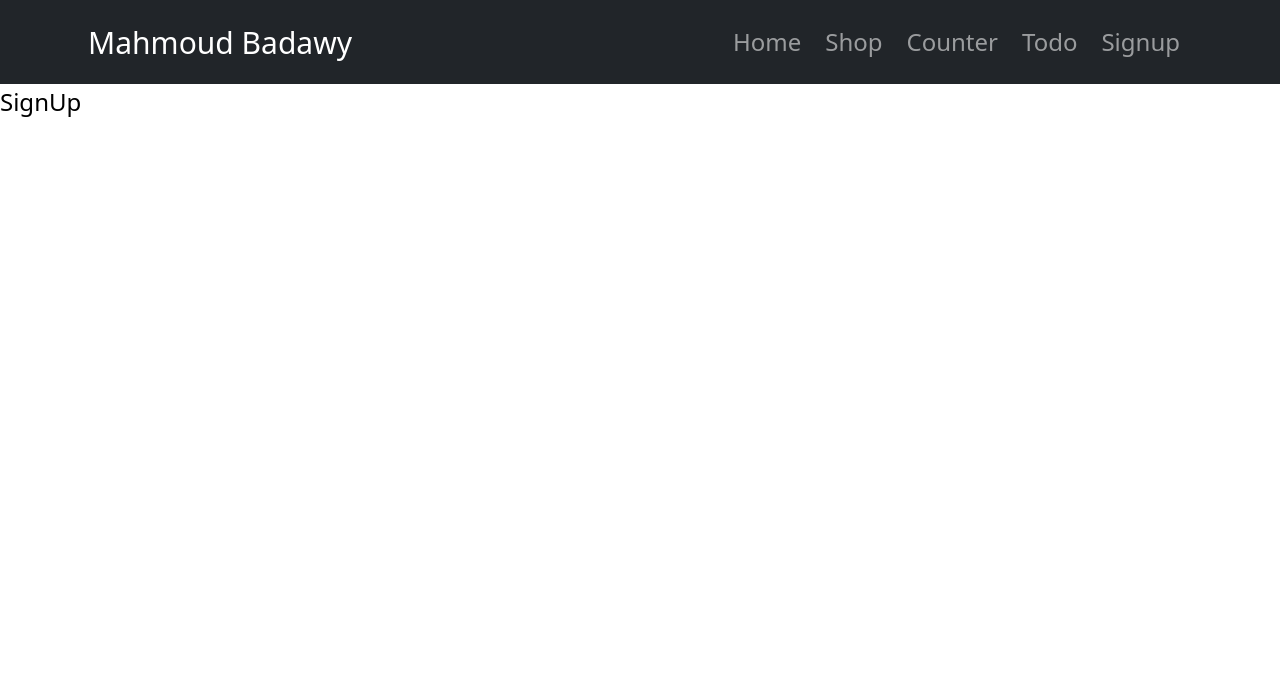
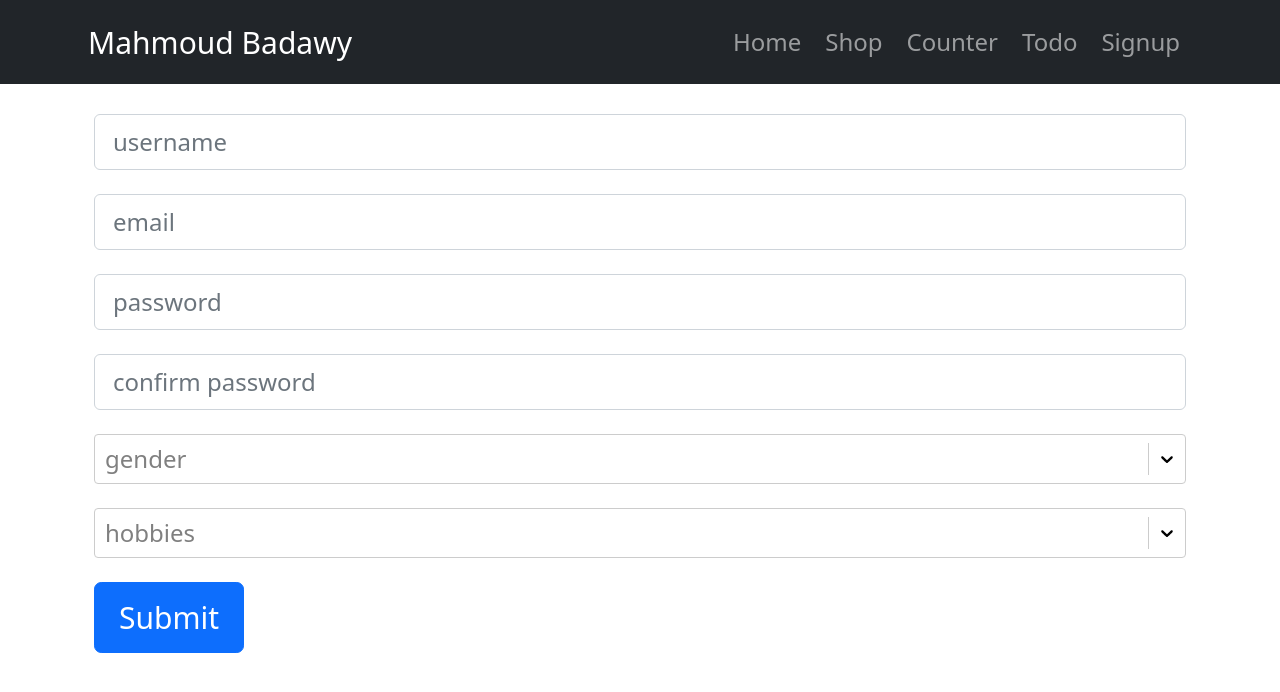
Before and after one commit to MahmoudBadawy4199/ReactPortofolio, a React (Create React App) app: page /register in a window 1280 px wide. Shown: the top 692 px of the page. Built offline with nearby package versions, Linux system fonts and the light colour scheme.

Commit message:
registeration form + simple validation

```diff
--- a/package.json
+++ b/package.json
@@ -11,9 +11,11 @@
     "react": "^18.2.0",
     "react-bootstrap": "^2.4.0",
     "react-dom": "^18.2.0",
+    "react-hook-form": "^7.33.1",
     "react-redux": "^8.0.2",
     "react-router-dom": "^6.3.0",
     "react-scripts": "5.0.1",
+    "react-select": "^5.4.0",
     "redux": "^4.2.0",
     "web-vitals": "^2.1.4"
   },
--- a/src/pages/signup/index.jsx
+++ b/src/pages/signup/index.jsx
@@ -1,9 +1,161 @@
-import React from 'react'
+import { useForm, Controller } from "react-hook-form";
+import ReactSelect from "react-select";
 
 const SignUp = () => {
-  return (
-    <div>SignUp</div>
-  )
+
+    const { register, handleSubmit, watch, control, formState: { errors } } = useForm();
+    const onSubmit = (data) => {
+        console.log('data', data);
+    }
+    const genderOptions = [
+        { value: 0, label: 'Male' },
+        { value: 1, label: 'Female' },
+    ]
+    const hobbiesOptions = [
+        { value: 0, label: 'Reading' },
+        { value: 1, label: 'Swimming' },
+        { value: 2, label: 'Coding' },
+        { value: 3, label: 'Gaming' }
+
+    ]
+
+    console.log(errors);
+
+    return (
+        <div className="container  px-3 py-1">
+
+            {/* FORM START */}
+            <form onSubmit={handleSubmit(onSubmit)}>
+                {/* USER NAME INPUT START */}
+                <div className="username-wrapper my-3">
+                    <input name="username" placeholder="username" className="form-control" type="text" {...register("username", { required: true, maxLength: 20 })} />
+                    {
+                        (errors.username && errors.username.type === 'required')
+                        &&
+                        <p className="text-danger">Please enter your username</p>
+                    }
+                    {
+                        (errors.username && errors.username.type === 'maxLength')
+                        &&
+                        <p className="text-danger">Username must be less than 20 chars</p>
+                    }
+                </div>
+                {/* USER NAME INPUT END */}
+
+
+
+
+                {/* EMAIL INPUT START */}
+                <div className="email-wrapper my-3">
+                    <input name="email" placeholder="email" className="form-control" type="text" {...register("email", {
+                        required: true,
+                        pattern: /^(([^<>()[\]\.,;:\s@\"]+(\.[^<>()[\]\.,;:\s@\"]+)*)|(\".+\"))@(([^<>()[\]\.,;:\s@\"]+\.)+[^<>()[\]\.,;:\s@\"]{2,})$/i
+                    })}
+                    />
+
+                    {
+                        (errors.email && errors.email.type === 'required')
+                        &&
+                        <p className="text-danger">Please enter your email</p>
+                    }
+                    {
+                        (errors.email && errors.email.type === 'pattern')
+                        &&
+                        <p className="text-danger">Please enter a valid email: example@gmail.com </p>
+                    }
+                </div>
+                {/* EMAIL INPUT END */}
+
+                {/* PASSWORD INPUT START */}
+                <div className="password-wrapper my-3">
+                    <input name="password" placeholder="password" className="form-control" type="password" {...register("password", { required: true })} />
+                    {
+                        (errors.password && errors.password.type === 'required')
+                        &&
+                        <p className="text-danger">Please enter your password</p>
+                    }
+                </div>
+                {/* PASSWORD INPUT END */}
+
+
+
+                {/* CONFIRM_PASSWORD INPUT START */}
+                <div className="confirmpassword-wrapper my-3">
+                    <input name="confirmpassword" placeholder="confirm password" className="form-control" type="password" {...register("confirmpassword", {
+                        required: true,
+                        validate: (val) => {
+                            if (watch('password') !== val) {
+                                return "Your passwords do no match";
+                            }
+                        }
+                    })} />
+
+                    {
+                        (errors.confirmpassword && errors.confirmpassword.type === 'required')
+                        &&
+                        <p className="text-danger">Please confirm your password</p>
+                    }
+                    {
+                        (errors.confirmpassword && errors.confirmpassword.type === 'validate')
+                        &&
+                        <p className="text-danger">Password doesnt match</p>
+                    }
+                </div>
+                {/* CONFIRM_PASSWORD INPUT END */}
+
+
+                {/* GENDER INPUT START */}
+                <div className="gender-wrapper my-3">
+
+                    <Controller
+                        name="gender"
+                        control={control}
+                        rules={{ required: true }}
+                        render={({ field }) => <ReactSelect
+                            {...field}
+                            options={genderOptions}
+                            placeholder='gender'
+                        />}
+                    />
+
+                    {
+                        (errors.gender && errors.gender.type === 'required')
+                        &&
+                        <p className="text-danger">required</p>
+                    }
+                </div>
+                {/* GENDER INPUT END */}
+
+                {/* HOBBIES INPUT START */}
+                <div className="hobbies-wrapper my-3">
+
+                    <Controller
+                        name="hobbies"
+                        control={control}
+                        rules={{ required: true }}
+                        render={({ field }) => <ReactSelect
+                            {...field}
+                            options={hobbiesOptions}
+                            placeholder='hobbies'
+                            isMulti
+                            isSearchable
+                        />}
+                    />
+
+                    {
+                        (errors.hobbies && errors.hobbies.type === 'required')
+                        &&
+                        <p className="text-danger">required</p>
+                    }
+                </div>
+                {/* HOBBIES INPUT END */}
+
+                <button className="btn btn-primary btn-lg" type="submit">Submit</button>
+            </form>
+
+
+        </div>
+    );
 }
 
 export default SignUp
```
Also changed, not shown: 1 other file (tests, documents, lock files or other folders).
